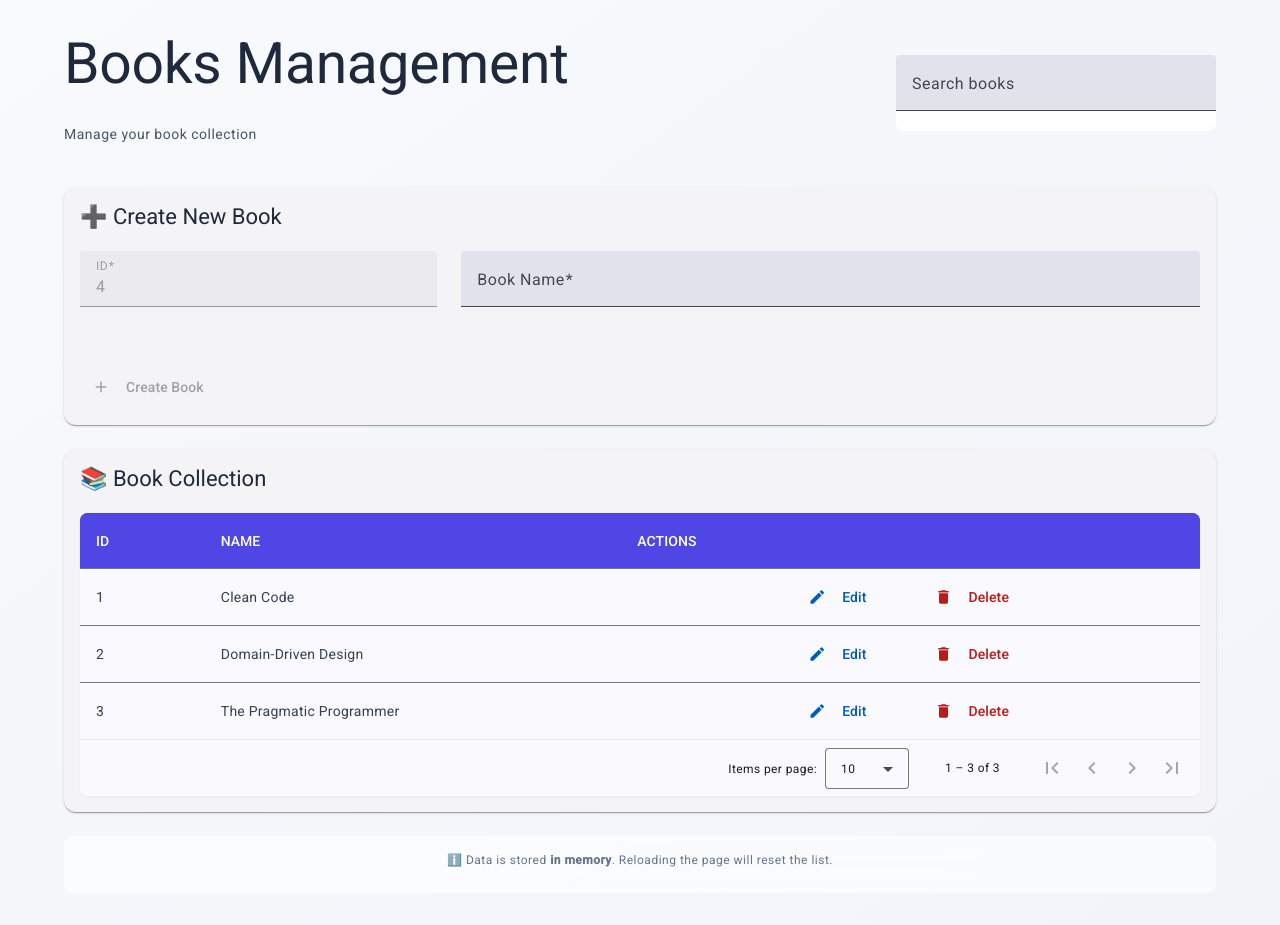
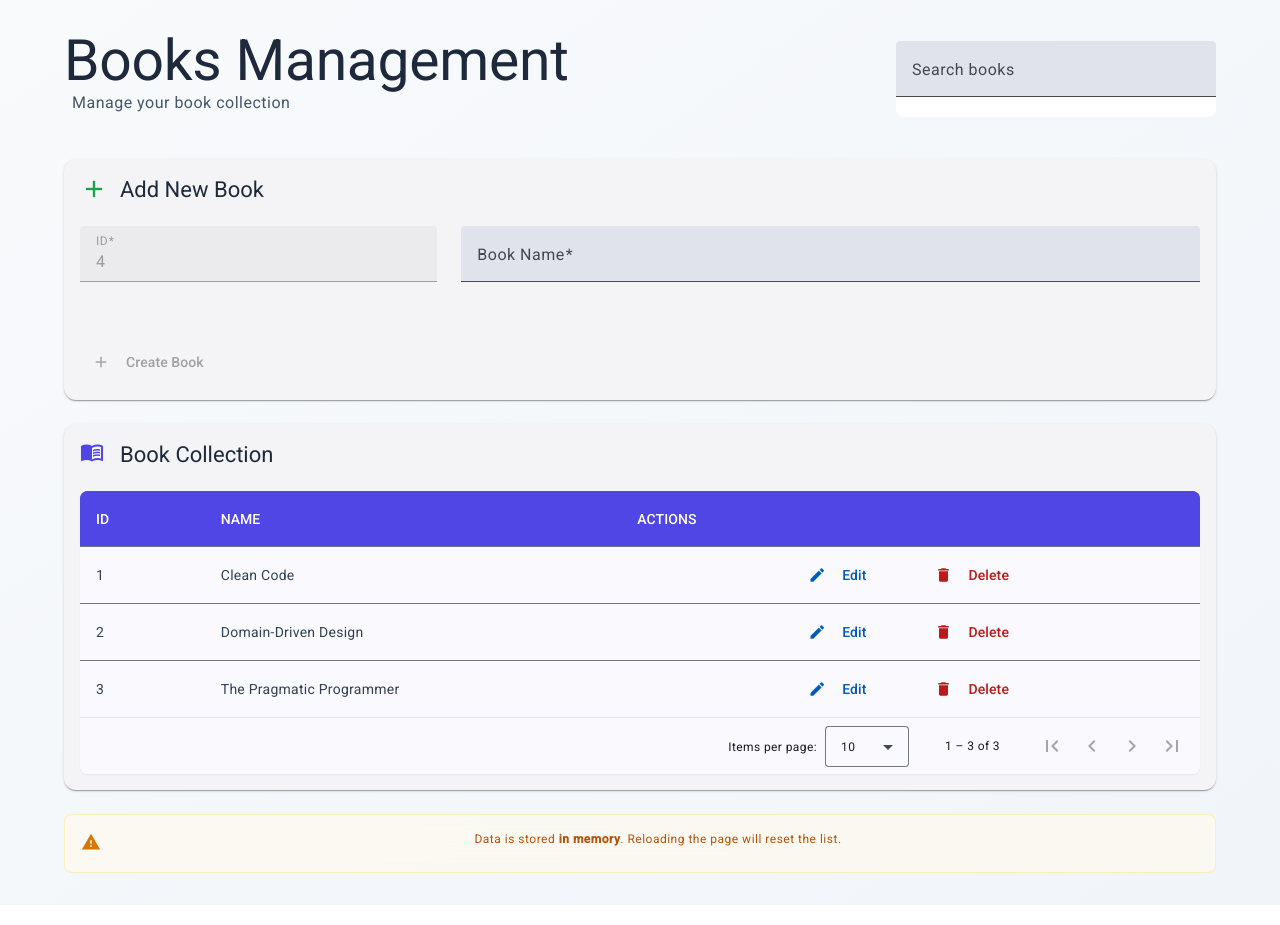
Before and after one commit to MuniBarbieri/technical-test-perc, an Angular app in the folder client/: page /books in a window 1280 px wide. Built offline with nearby package versions, Linux system fonts and the light colour scheme.

Commit message:
Create Alert component. Add icons

```diff
--- a/client/src/app/modules/books/books.component.html
+++ b/client/src/app/modules/books/books.component.html
@@ -4,8 +4,8 @@
       <!-- Header -->
       <div class="flex flex-col sm:flex-row items-start sm:items-center justify-between gap-4 mb-8">
         <div>
-          <h1 class="text-4xl font-bold text-slate-800 mb-2">Books Management</h1>
-          <p class="text-slate-600 text-sm">Manage your book collection</p>
+          <h1 class="text-4xl font-bold text-slate-800 !mb-0 !leading-none">Books Management</h1>
+          <p class="pl-2 text-slate-600 text-medium !mt-0.5">Manage your book collection</p>
         </div>
 
         <mat-form-field class="w-full sm:w-80 bg-white rounded-lg">
@@ -22,7 +22,17 @@
       <mat-card class="bg-white rounded-xl shadow-lg transition-all duration-300 hover:shadow-2xl animate-fadeIn">
         <mat-card-header class="mb-5 pb-4">
           <mat-card-title class="text-2xl font-semibold text-slate-800">
-            {{ isEditing ? '✏️ Edit Book' : '➕ Create New Book' }}
+            <div class="flex items-center gap-4">
+              <div>
+                <mat-icon
+                  class="text-[28px] w-7 h-7 flex items-center justify-center"
+                  [ngClass]="isEditing ? 'text-blue-600' : 'text-green-600'"
+                >{{ isEditing ? 'edit' : 'add' }}</mat-icon>
+              </div>
+              <div>
+                <span class="leading-none">{{ isEditing ? 'Edit Book' : 'Add New Book' }}</span>
+              </div>
+            </div>
           </mat-card-title>
         </mat-card-header>
 
@@ -75,7 +85,14 @@
       <mat-card class="bg-white rounded-xl shadow-lg transition-all duration-300 hover:shadow-2xl animate-fadeIn">
         <mat-card-header class="mb-5 pb-4">
           <mat-card-title class="text-xl font-semibold text-slate-800">
-            📚 Book Collection
+            <div class="flex items-center gap-4">
+              <div>
+                <mat-icon class="text-[24px] w-6 h-6 flex items-center text-indigo-600 justify-center">menu_book</mat-icon>
+              </div>
+              <div>
+                <span class="leading-none">Book Collection</span>
+              </div>
+            </div>
           </mat-card-title>
         </mat-card-header>
 
@@ -93,10 +110,10 @@
         </mat-card-content>
       </mat-card>
 
-      <div class="mt-6 p-4 bg-white/60 rounded-lg backdrop-blur-md">
-        <p class="text-xs text-slate-500 text-center">
-          ℹ️ Data is stored <strong>in memory</strong>. Reloading the page will reset the list.
-        </p>
-      </div>
+      <perc-alert
+        type="warning"
+        message="Data is stored <strong>in memory</strong>. Reloading the page will reset the list."
+        class="mt-6"
+      ></perc-alert>
     </div>
   </div>
--- a/client/src/app/modules/books/books.module.ts
+++ b/client/src/app/modules/books/books.module.ts
@@ -11,6 +11,7 @@ import { MatSnackBarModule } from '@angular/material/snack-bar';
 import { BooksComponent } from './books.component';
 import { PercDataTableComponent } from '../../shared/components/perc-data-table/perc-data-table.component';
 import { PercButtonComponent } from '../../shared/components/perc-button/perc-button.component';
+import { PercAlertComponent } from '../../shared/components/perc-alert/perc-alert.component';
 import { MatTableModule } from '@angular/material/table';
 import { MatPaginatorModule } from '@angular/material/paginator';
 import { MatSortModule } from '@angular/material/sort';
@@ -19,7 +20,7 @@ import { MatProgressBarModule } from '@angular/material/progress-bar';
 
 
 @NgModule({
-  declarations: [BooksComponent, PercDataTableComponent, PercButtonComponent],
+  declarations: [BooksComponent, PercDataTableComponent, PercButtonComponent, PercAlertComponent],
   imports: [
     RouterModule.forChild(booksRoutes),
     CommonModule,
--- /dev/null
+++ b/client/src/app/shared/components/perc-alert/perc-alert.component.html
@@ -0,0 +1,19 @@
+<div
+  class="p-4 rounded-lg backdrop-blur-md transition-all duration-200"
+  [ngClass]="getAlertClasses()"
+  [class]="class || ''"
+>
+  <div class="flex items-center gap-3">
+    <mat-icon
+      class="flex-shrink-0"
+      [ngClass]="getIconClasses()"
+    >
+      {{ displayIcon }}
+    </mat-icon>
+    <p
+      class="text-xs flex-1"
+      [ngClass]="getTextClasses()"
+      [innerHTML]="message"
+    ></p>
+  </div>
+</div>
--- /dev/null
+++ b/client/src/app/shared/components/perc-alert/perc-alert.component.ts
@@ -0,0 +1,64 @@
+import { Component, Input } from '@angular/core';
+
+export type AlertType = 'info' | 'warning' | 'error' | 'success';
+
+@Component({
+  selector: 'perc-alert',
+  templateUrl: './perc-alert.component.html',
+  styleUrls: ['./perc-alert.component.css']
+})
+export class PercAlertComponent {
+  @Input() type: AlertType = 'info';
+  @Input() message: string = '';
+  @Input() icon?: string;
+  @Input() class?: string;
+
+  get defaultIcon(): string {
+    switch (this.type) {
+      case 'info':
+        return 'info';
+      case 'warning':
+        return 'warning';
+      case 'error':
+        return 'error';
+      case 'success':
+        return 'check_circle';
+      default:
+        return 'info';
+    }
+  }
+
+  get displayIcon(): string {
+    return this.icon || this.defaultIcon;
+  }
+
+  getAlertClasses(): string {
+    const typeClasses = {
+      info: 'bg-blue-50/60 border border-blue-200/50',
+      warning: 'bg-amber-50/60 border border-amber-200/50',
+      error: 'bg-red-50/60 border border-red-200/50',
+      success: 'bg-green-50/60 border border-green-200/50'
+    };
+    return typeClasses[this.type] || typeClasses.info;
+  }
+
+  getIconClasses(): string {
+    const typeClasses = {
+      info: 'text-blue-600',
+      warning: 'text-amber-600',
+      error: 'text-red-600',
+      success: 'text-green-600'
+    };
+    return `text-[20px] w-5 h-5 ${typeClasses[this.type] || typeClasses.info}`;
+  }
+
+  getTextClasses(): string {
+    const typeClasses = {
+      info: 'text-slate-600',
+      warning: 'text-amber-700',
+      error: 'text-red-700',
+      success: 'text-green-700'
+    };
+    return `text-center ${typeClasses[this.type] || typeClasses.info}`;
+  }
+}
```
Also changed, not shown: client/src/app/shared/components/perc-alert/perc-alert.component.css (added).
